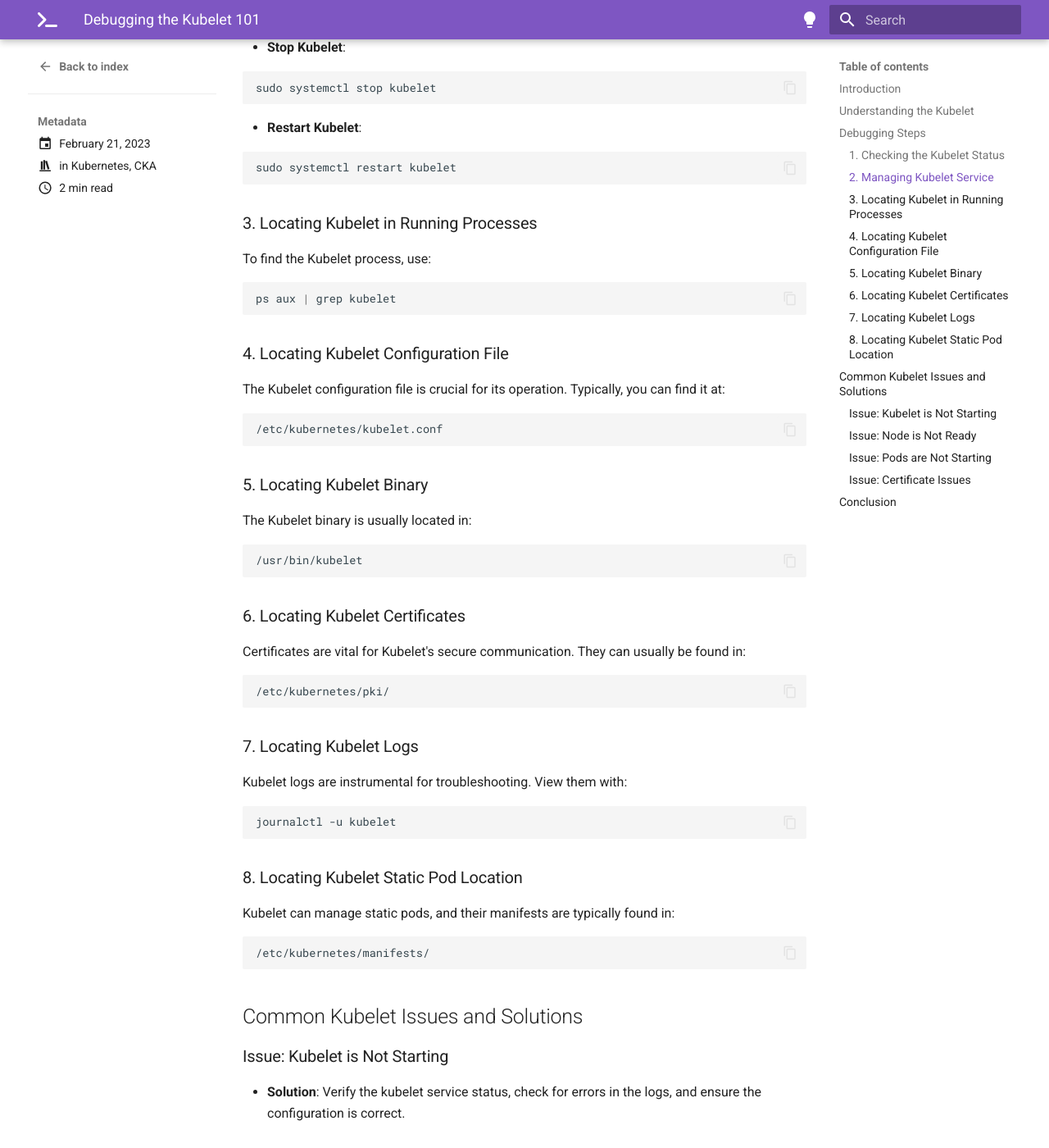
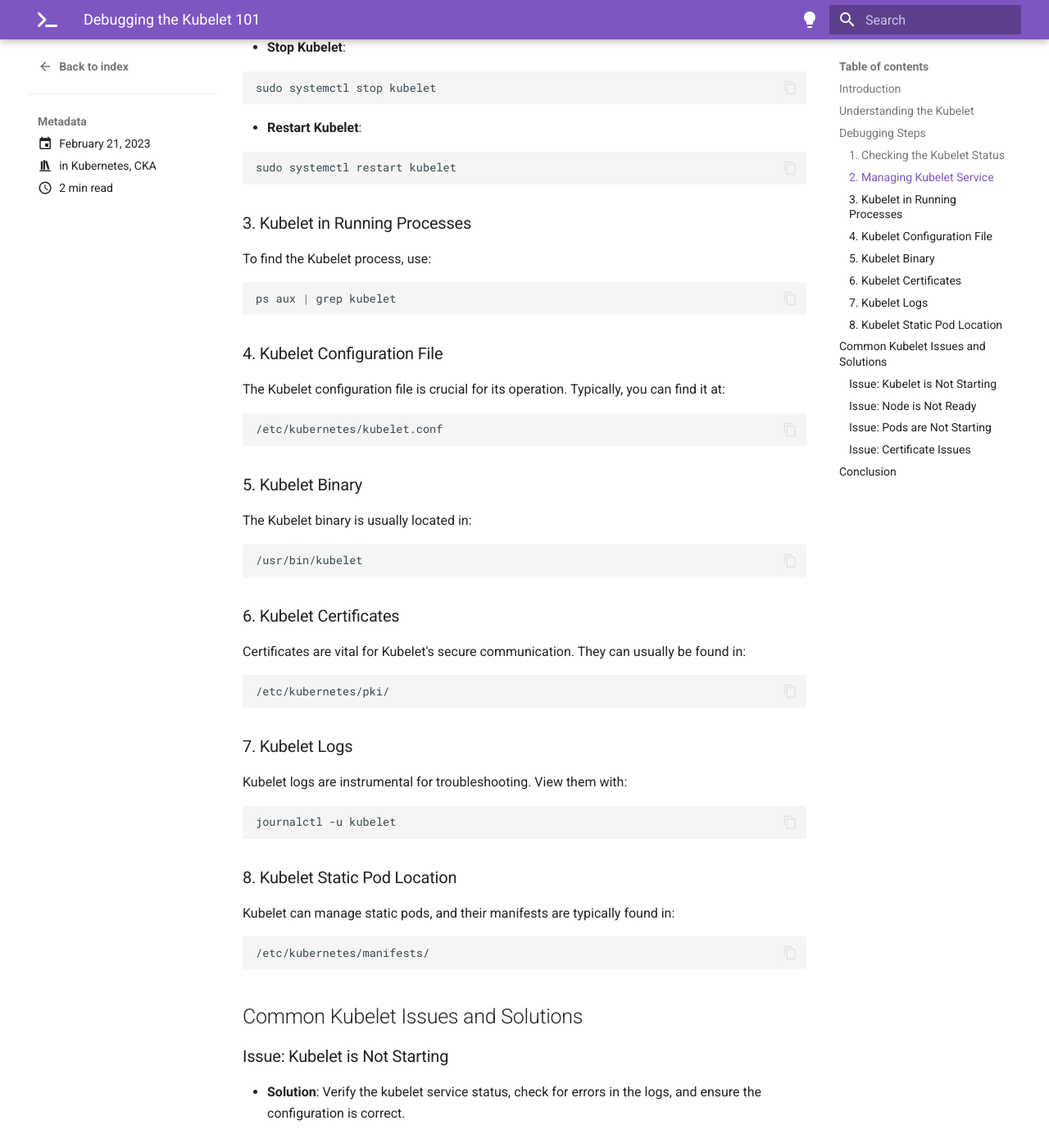
Before and after one commit to imyashkale/portfolio, an MkDocs documentation site: the page built from docs/blog/posts/cka/debug-kubelet.md, in a window 1280 px wide and 1400 px high, scrolled down 1406 px. Shown: the whole window at 82% size. Built offline with MkDocs 1.6.1 and Material for MkDocs 9.7.7, drawn with Linux system fonts in a browser that asks for light colours; comment, search, counter and statistics services are not loaded.

Commit message:
CKA Kubelet 101

````diff
--- a/docs/blog/posts/cka/debug-kubelet.md
+++ b/docs/blog/posts/cka/debug-kubelet.md
@@ -60,7 +60,7 @@ sudo systemctl stop kubelet
 sudo systemctl restart kubelet
 ```
 
-### 3. Locating Kubelet in Running Processes
+### 3. Kubelet in Running Processes
 
 To find the Kubelet process, use:
 
@@ -68,7 +68,7 @@ To find the Kubelet process, use:
 ps aux | grep kubelet
 ```
 
-### 4. Locating Kubelet Configuration File
+### 4. Kubelet Configuration File
 
 The Kubelet configuration file is crucial for its operation. Typically, you can find it at:
 
@@ -76,7 +76,7 @@ The Kubelet configuration file is crucial for its operation. Typically, you can
 /etc/kubernetes/kubelet.conf
 ```
 
-### 5. Locating Kubelet Binary
+### 5. Kubelet Binary
 
 The Kubelet binary is usually located in:
 
@@ -84,7 +84,7 @@ The Kubelet binary is usually located in:
 /usr/bin/kubelet
 ```
 
-### 6. Locating Kubelet Certificates
+### 6. Kubelet Certificates
 
 Certificates are vital for Kubelet's secure communication. They can usually be found in:
 
@@ -92,7 +92,7 @@ Certificates are vital for Kubelet's secure communication. They can usually be f
 /etc/kubernetes/pki/
 ```
 
-### 7. Locating Kubelet Logs
+### 7. Kubelet Logs
 
 Kubelet logs are instrumental for troubleshooting. View them with:
 
@@ -100,7 +100,7 @@ Kubelet logs are instrumental for troubleshooting. View them with:
 journalctl -u kubelet
 ```
 
-### 8. Locating Kubelet Static Pod Location
+### 8. Kubelet Static Pod Location
 
 Kubelet can manage static pods, and their manifests are typically found in:
 
@@ -126,6 +126,8 @@ Kubelet can manage static pods, and their manifests are typically found in:
 
 - **Solution**: Renew certificates if they are expired and ensure Kubelet has the correct paths to the certificates.
 
+---
+
 ## Conclusion
 
 Debugging the Kubelet is a critical skill for Kubernetes administrators. By following this guide, you'll be well-prepared to tackle Kubelet-related issues in the CKA exam. Remember, practice is key to becoming proficient in troubleshooting Kubernetes components.
````
